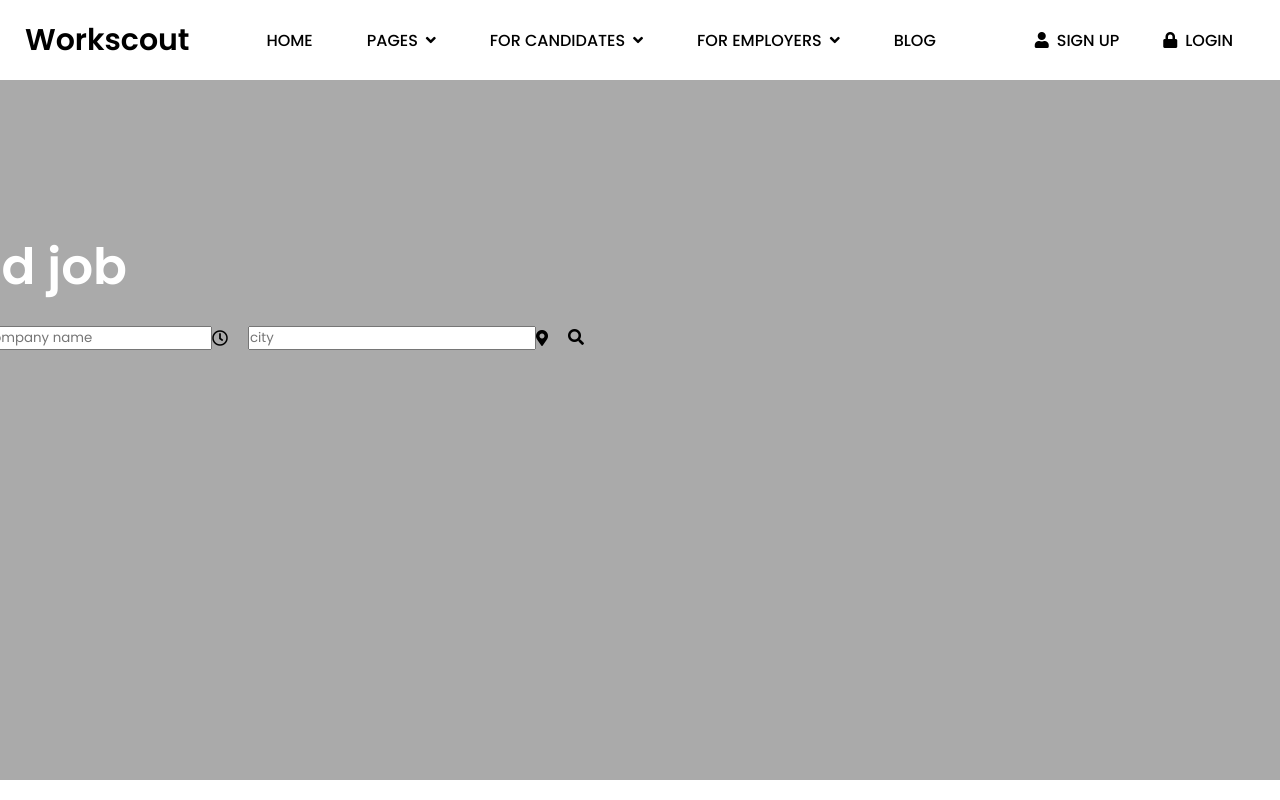
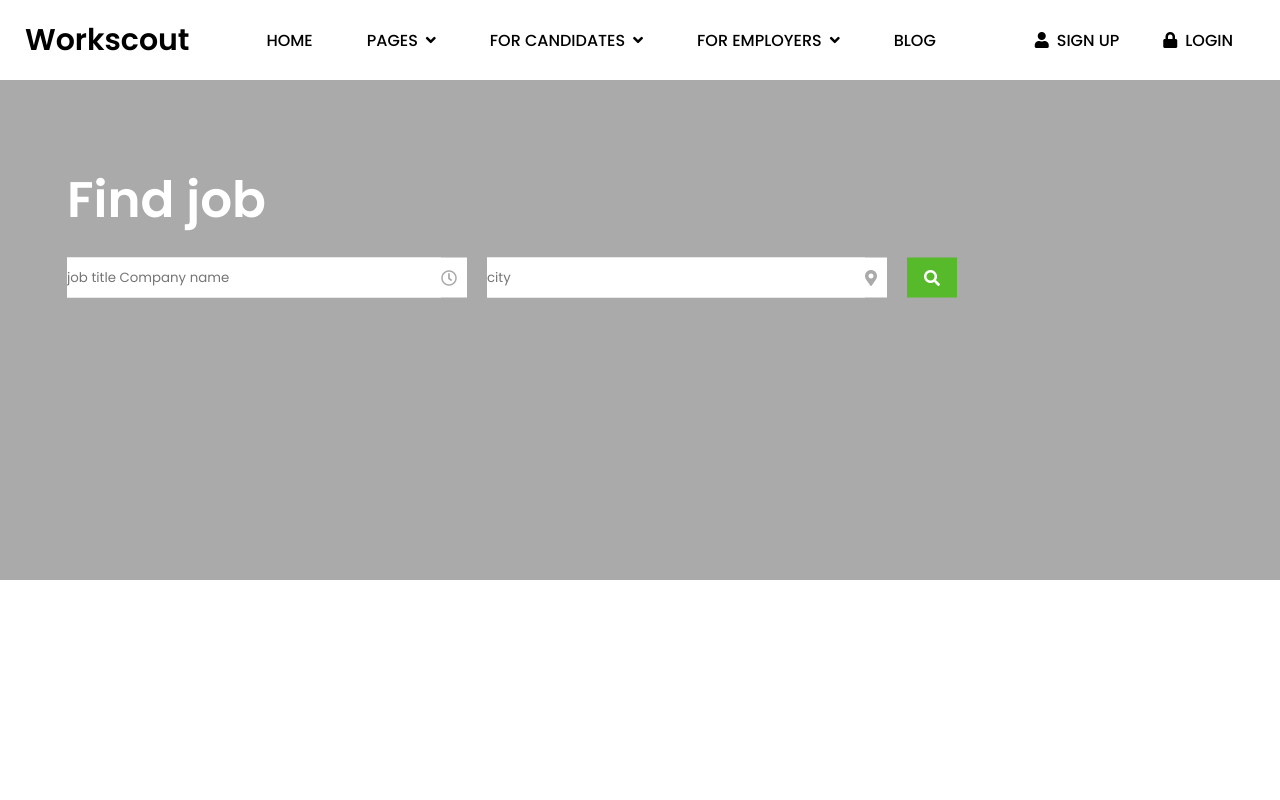
Before and after one commit to KarimjonMurodov/Workscout, a plain HTML site: page index.html in a window 1280 px wide. Drawn offline with Linux system fonts and the light colour scheme.

Commit message:
Finish input section

```diff
--- a/style.css
+++ b/style.css
@@ -90,7 +90,7 @@ a{
 
 .search{
     width: 100%;
-    height: 700px;
+    height: 500px;
     background-color: var(--bgColor);
     position: relative;
 }
@@ -98,7 +98,7 @@ a{
 .search__box{
     position: absolute;
     top: 30%;
-    left: 20%;
+    left: 40%;
     transform: translate(-50%, -50%);
 }
 
@@ -118,9 +118,33 @@ a{
     align-items: center;
     border: none;
     outline: none;
-    width: 300px;
+    width: 400px;
+    background-color: white;
 }
 
 .search__input input{
     flex: 1;
+    border: none;
+    outline: none;
+    height: 40px;
 }
+
+.search__input i{
+    margin-right: 10px;
+    color: var(--bgColor);
+}
+
+.search__btn{
+    background-color: var(--mainColor);
+    width: 50px;
+    position: relative;
+    cursor: pointer;
+}
+
+.search__btn i{
+    color: white;
+    position: absolute;
+    top: 50%;
+    left: 50%;
+    transform: translate(-50%, -50%);
+}
```
Also changed, not shown: index.html (+1 -1 lines).
